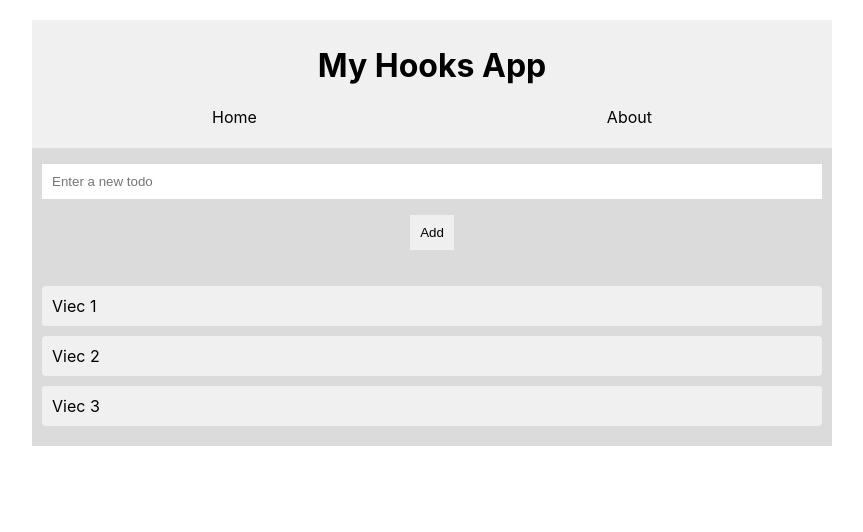
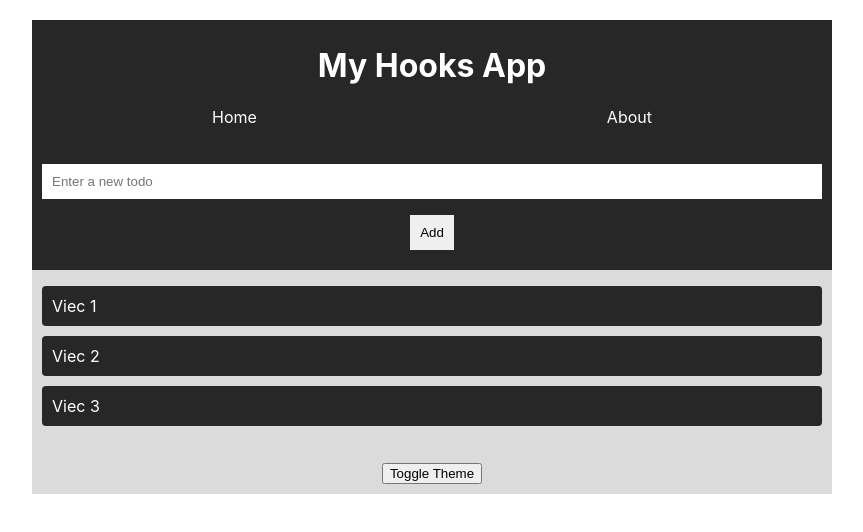
Before and after one commit to hyvuonggia/react-hooks, a React (Create React App) app: page / in a window 1280 px wide. Shown: the top 532 px of the page, without its empty margins (208-1071 px from the left). Built offline with nearby package versions, Linux system fonts and the light colour scheme.

Commit message:
Created ThemeContext and TodoContext

```diff
--- a/src/App.js
+++ b/src/App.js
@@ -1,13 +1,20 @@
 import Navbar from './components/Navbar';
+import ThemeToggle from './components/ThemeToggle';
 import Todo from './components/Todo';
-;
+import ThemeContextProvider from './contexts/ThemeContext';
+import TodoContextProvider from './contexts/TodoContext';
 
 
 function App() {
     return (
         <div className="App">
-            <Navbar/>
-            <Todo/>
+            <ThemeContextProvider>
+                <Navbar />
+                <TodoContextProvider>
+                    <Todo />
+                </TodoContextProvider>
+                <ThemeToggle />
+            </ThemeContextProvider>
         </div>
     );
 }
--- a/src/components/Navbar.jsx
+++ b/src/components/Navbar.jsx
@@ -1,10 +1,10 @@
-import React from "react";
+import React, { useContext } from "react";
+import { ThemeContext } from "../contexts/ThemeContext";
 
 const Navbar = () => {
-    const style = {
-        background: "rgba(240, 240, 240)",
-        color: "black",
-    };
+    const { theme } = useContext(ThemeContext);
+    const { isLightTheme, light, dark } = theme;
+    const style = isLightTheme ? light : dark;
 
     return (
         <div className="navbar" style={style}>
--- /dev/null
+++ b/src/components/ThemeToggle.jsx
@@ -0,0 +1,16 @@
+import React, {useContext} from "react";
+import { ThemeContext } from "../contexts/ThemeContext";
+
+
+const ThemeToggle = () => {
+
+    const {toggleTheme} = useContext(ThemeContext);
+
+    return (
+        <div className="toggle-btn" onClick={toggleTheme}>
+            <button>Toggle Theme</button>
+        </div>
+    );
+};
+
+export default ThemeToggle;
--- a/src/components/Todo.jsx
+++ b/src/components/Todo.jsx
@@ -1,34 +1,17 @@
-import React, { useState } from "react";
+import React, { useContext } from "react";
 import TodoForm from "./TodoForm";
 import TodoItem from "./TodoItem";
-import { v4 as uuid } from "uuid";
+import { TodoContext } from "../contexts/TodoContext";
 const Todo = () => {
-    const [todos, setTodos] = useState([
-        { id: uuid(), title: "Viec 1" },
-        { id: uuid(), title: "Viec 2" },
-        { id: uuid(), title: "Viec 3" },
-    ]);
-
-    function addTodo(todo) {
-        setTodos([...todos, todo]);
-    }
-
-    function deleteTodo(id) {
-        setTodos(todos.filter((todo) => todo.id !== id));
-    }
+    //load context
+    const { todos } = useContext(TodoContext);
 
     return (
         <div className="todo-list">
-            <TodoForm addTodo={addTodo} />
+            <TodoForm />
             <ul>
                 {todos.map((todo) => {
-                    return (
-                        <TodoItem
-                            key={todo.id}
-                            todo={todo}
-                            deleteTodo={deleteTodo}
-                        />
-                    );
+                    return <TodoItem key={todo.id} todo={todo} />;
                 })}
             </ul>
         </div>
--- a/src/components/TodoForm.jsx
+++ b/src/components/TodoForm.jsx
@@ -1,7 +1,18 @@
-import React, { useState } from "react";
+import React, { useState, useContext } from "react";
 import { v4 as uuid } from "uuid";
-const TodoForm = (props) => {
+import { ThemeContext } from "../contexts/ThemeContext";
+import { TodoContext } from "../contexts/TodoContext";
+
+const TodoForm = () => {
     const [title, setTitle] = useState("");
+
+    //load theme context
+    const { theme } = useContext(ThemeContext);
+    const { isLightTheme, light, dark } = theme;
+    const style = isLightTheme ? light : dark;
+
+    //load todo context
+    const {addTodo} = useContext(TodoContext)
 
     function handleChange(event) {
         setTitle(event.target.value);
@@ -10,7 +21,7 @@ const TodoForm = (props) => {
     function handleSubmit(event) {
         event.preventDefault();
         if (title !== "") {
-            props.addTodo({
+            addTodo({
                 id: uuid(),
                 title: title,
             });
@@ -19,7 +30,7 @@ const TodoForm = (props) => {
     }
 
     return (
-        <form onSubmit={handleSubmit}>
+        <form style={style} onSubmit={handleSubmit}>
             <input
                 type="text"
                 name="title"
--- a/src/components/TodoItem.jsx
+++ b/src/components/TodoItem.jsx
@@ -1,16 +1,24 @@
-import React from "react";
+import React, { useContext } from "react";
+import { ThemeContext } from "../contexts/ThemeContext";
+import { TodoContext } from "../contexts/TodoContext";
+const TodoItem = ({ todo }) => {
+    //load theme context
+    const { theme } = useContext(ThemeContext);
+    const { isLightTheme, light, dark } = theme;
+    const style = isLightTheme ? light : dark;
 
-const TodoItem = (props) => {
-    const style = {
-        background: "rgba(240, 240, 240)",
-        color: "black",
-    };
+    //load todo context
+    const { deleteTodo } = useContext(TodoContext);
 
     function handleClick() {
-        props.deleteTodo(props.todo.id)
+        deleteTodo(todo.id);
     }
 
-    return <li style={style} onClick={handleClick}>{props.todo.title}</li>;
+    return (
+        <li style={style} onClick={handleClick}>
+            {todo.title}
+        </li>
+    );
 };
 
 export default TodoItem;
--- /dev/null
+++ b/src/contexts/ThemeContext.js
@@ -0,0 +1,41 @@
+import React, { createContext, useState } from "react";
+
+export const ThemeContext = createContext();
+
+const ThemeContextProvider = ({ children }) => {
+    //State
+    const [theme, setTheme] = useState({
+        isLightTheme: false,
+        light: {
+            background: "rgb(240,240,240)",
+            color: "black",
+        },
+        dark: {
+            background: "rgb(39,39,39)",
+            color: "white",
+        },
+    });
+
+    //function to toggle theme
+    function toggleTheme() {
+        setTheme({
+            ...theme,
+            isLightTheme: !theme.isLightTheme
+        })
+    }
+
+    // Context data
+    const themeContextData = {
+        theme: theme,
+        toggleTheme: toggleTheme
+    };
+
+    //Return provider
+    return (
+        <ThemeContext.Provider value={themeContextData}>
+            {children}
+        </ThemeContext.Provider>
+    );
+};
+
+export default ThemeContextProvider;
--- /dev/null
+++ b/src/contexts/TodoContext.js
@@ -0,0 +1,35 @@
+import React, { createContext, useState } from 'react';
+
+export const TodoContext = createContext()
+
+const TodoContextProvider = ({ children }) => {
+    //State
+    const [todos, setTodos] = useState([
+        { id: 1, title: "Viec 1" },
+        { id: 2, title: "Viec 2" },
+        { id: 3, title: "Viec 3" },
+    ]);
+
+    const addTodo = (todo) => {
+        setTodos([...todos, todo]);
+    }
+
+    const deleteTodo = (id) => {
+        setTodos(todos.filter((todo) => todo.id !== id));
+    }
+
+    //Data
+    const todoContextData = {
+        todos: todos,
+        addTodo: addTodo,
+        deleteTodo: deleteTodo,
+    }
+
+    return (
+        <TodoContext.Provider value={todoContextData}>
+            {children}
+        </TodoContext.Provider>
+    )
+}
+
+export default TodoContextProvider
--- a/src/index.css
+++ b/src/index.css
@@ -75,6 +75,11 @@ input[type='submit'] {
   padding: 10px;
   border: 0;
   display: block;
+  cursor: pointer;
+}
+
+input[type='submit']:hover {
+    opacity: 0.7;
 }
 
 .toggle-btn {
```
